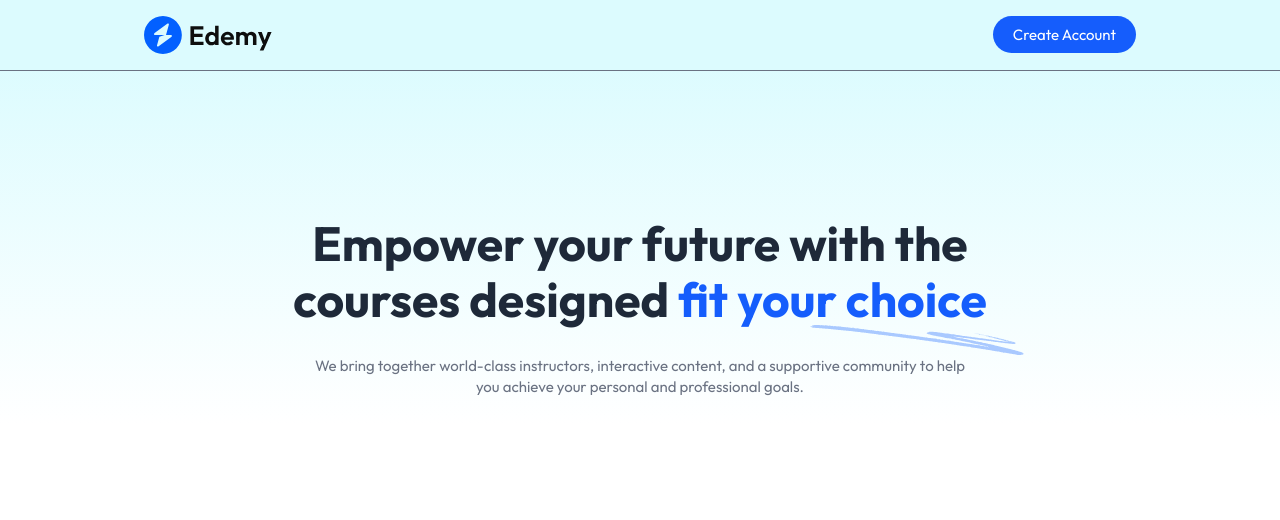
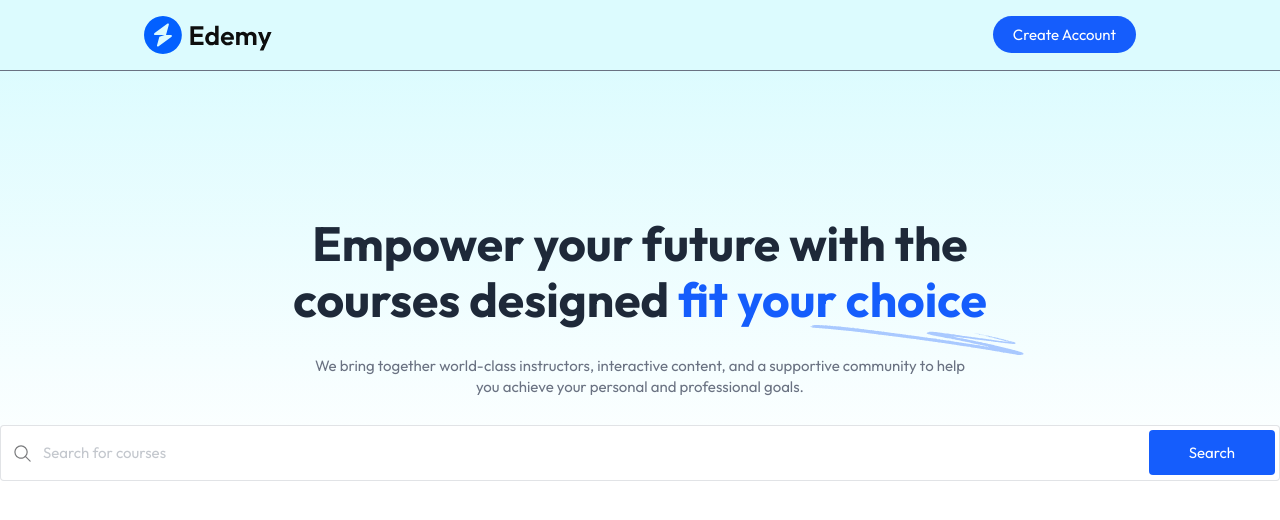
Before and after one commit to mmahadi-ahmedd/Course-Master-Client, a React (Vite) app: page / in a window 1280 px wide. Shown: the top 520 px of the page. Built offline with nearby package versions, Linux system fonts and the light colour scheme; no server answers.

Commit message:
added search bar

```diff
--- a/src/Components/Student/Hero/Hero.jsx
+++ b/src/Components/Student/Hero/Hero.jsx
@@ -1,5 +1,6 @@
 import React from 'react';
 import { assets } from '../../../assets/assets';
+import SearchBar from '../SearchBar/SearchBar';
 
 const Hero = () => {
     return (
@@ -22,6 +23,7 @@ const Hero = () => {
           <p className='md:hidden text-gray-500 max-w-sm mx-auto'>
             We bring together world-class instructors to help you achieve your personal and professional goals.
           </p>
+          <SearchBar/>
 
         </div>
     );
```
